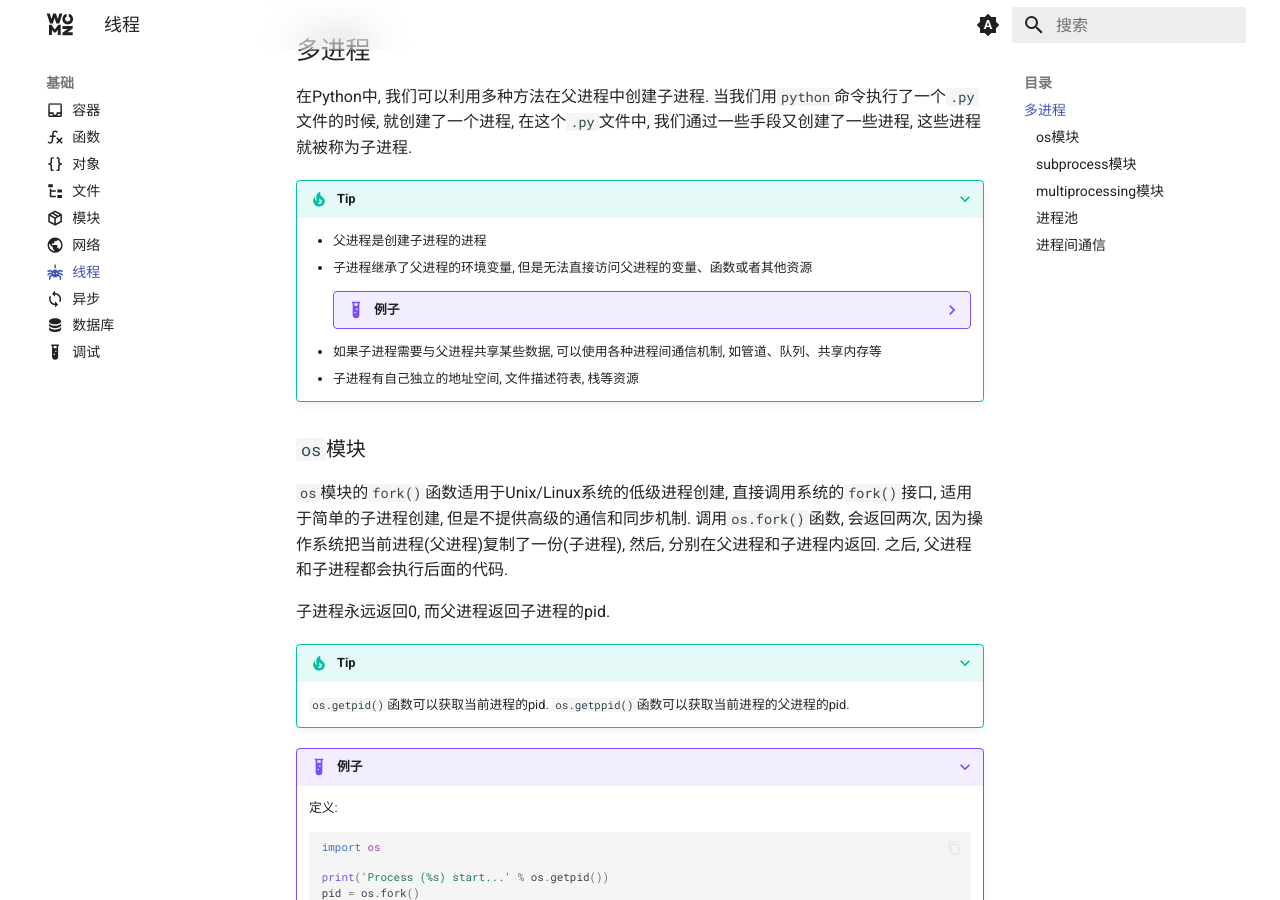
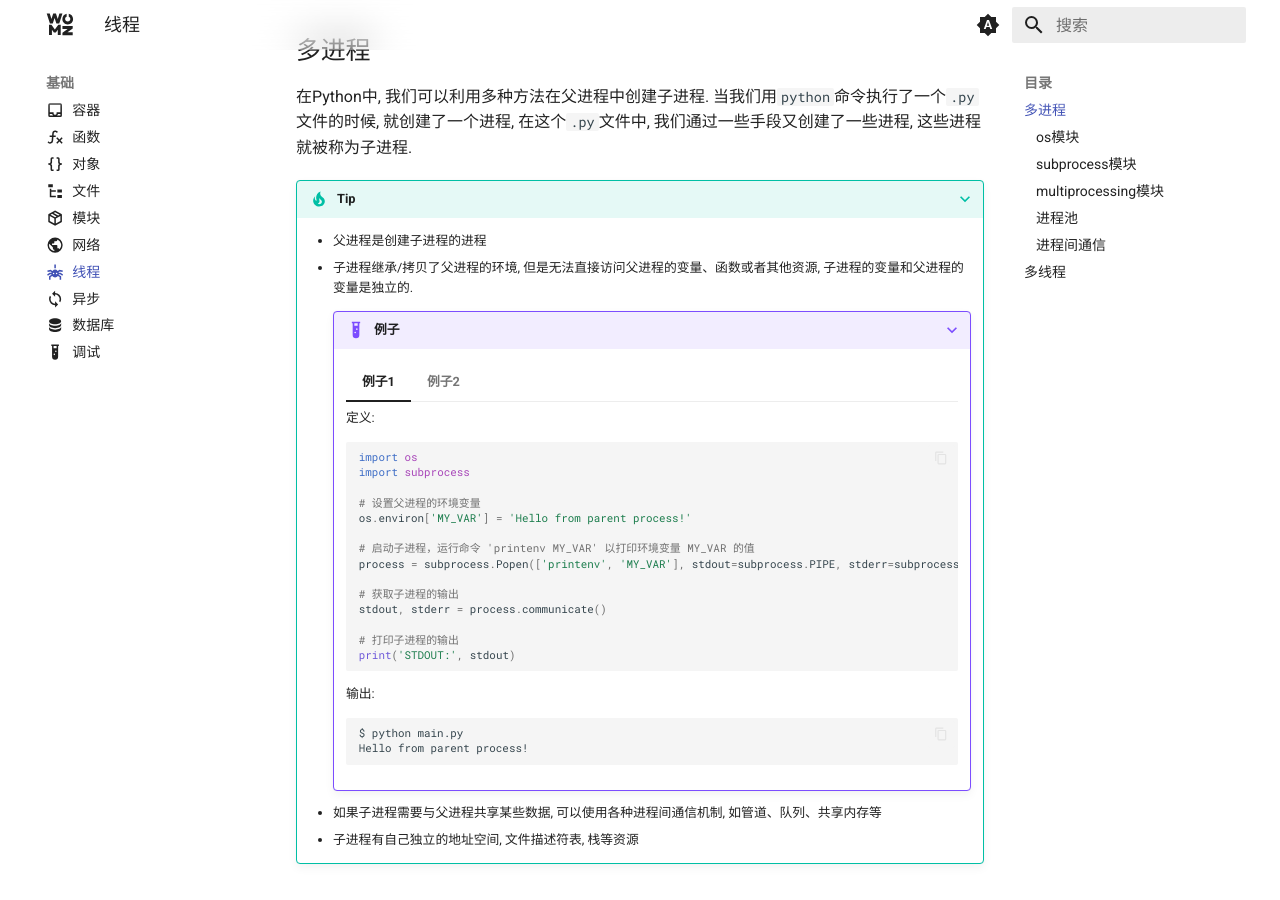
Before and after one commit to sigmax01/py, an MkDocs documentation site: the page built from docs/基础/线程.md, in a window 1280 px wide and 900 px high, scrolled down 198 px. Built offline with MkDocs 1.6.1 and Material for MkDocs 9.7.7, drawn with Linux system fonts in a browser that asks for light colours; comment, search, counter and statistics services are not loaded; some of the changed text lies outside the part shown.

Commit message:
`docs: Update module documentation for improving subprocess and multiprocessing examples`

````diff
--- a/docs/基础/线程.md
+++ b/docs/基础/线程.md
@@ -11,35 +11,66 @@
 ???+ tip "Tip"
 
     - 父进程是创建子进程的进程
-    - 子进程继承了父进程的环境变量, 但是无法直接访问父进程的变量、函数或者其他资源
+    - 子进程继承/拷贝了父进程的环境, 但是无法直接访问父进程的变量、函数或者其他资源, 子进程的变量和父进程的变量是独立的.
 
-        ??? example "例子"
+        ???+ example "例子"
 
-            定义:
+            === "例子1"
 
-            ```py
-            import os
-            import subprocess
+                定义:
 
-            # 设置父进程的环境变量
-            os.environ['MY_VAR'] = 'Hello from parent process!'
+                ```py
+                import os
+                import subprocess
 
-            # 启动子进程，运行命令 'printenv MY_VAR' 以打印环境变量 MY_VAR 的值
-            process = subprocess.Popen(['printenv', 'MY_VAR'], stdout=subprocess.PIPE, stderr=subprocess.PIPE, text=True)
+                # 设置父进程的环境变量
+                os.environ['MY_VAR'] = 'Hello from parent process!'
 
-            # 获取子进程的输出
-            stdout, stderr = process.communicate()
+                # 启动子进程，运行命令 'printenv MY_VAR' 以打印环境变量 MY_VAR 的值
+                process = subprocess.Popen(['printenv', 'MY_VAR'], stdout=subprocess.PIPE, stderr=subprocess.PIPE, text=True)
 
-            # 打印子进程的输出
-            print('STDOUT:', stdout)
-            ```
+                # 获取子进程的输出
+                stdout, stderr = process.communicate()
 
-            输出:
+                # 打印子进程的输出
+                print('STDOUT:', stdout)
+                ```
 
-            ```
-            $ python main.py
-            Hello from parent process!
-            ```
+                输出:
+
+                ```
+                $ python main.py
+                Hello from parent process!
+                ```
+
+            === "例子2"
+
+                定义:
+
+                ```py
+                import multiprocessing
+
+                def worker():
+                    global counter
+                    counter += 1
+                    print(f'Worker counter: {counter}')
+
+                if __name__ == "__main__":
+                    counter = 0
+                    process = multiprocessing.Process(target=worker)
+                    process.start()
+                    process.join()
+                    print(f'Main process counter: {counter}')
+                ```
+
+                输出:
+
+                ```
+                Worker counter: 1
+                Main process counter: 0
+                ```
+
+                `worker()`函数中的`counter`变量是从父进程那边继承/拷贝过来的变量, 加`global`的原因是这个是个函数, 如果不加`global`, `counter`就是局部变量, 如果加了`global`, 那么`counter`就和子进程环境中的那个从父进程拷贝过来的`counter`是同一个`counter`.
 
     - 如果子进程需要与父进程共享某些数据, 可以使用各种进程间通信机制, 如管道、队列、共享内存等
     - 子进程有自己独立的地址空间, 文件描述符表, 栈等资源
@@ -314,4 +345,9 @@
 
     上述的例子中, 一个子进程用于向队列里面写数据, 另一个子进程用于由队列里面读数据.
 
+## 多线程
+
+
+
 [^1]: 多进程. (n.d.). Retrieved June 16, 2024, from https://www.liaoxuefeng.com/wiki/1016959663602400/1017628290184064
+[^2]: 多线程. (n.d.). Retrieved June 17, 2024, from https://www.liaoxuefeng.com/wiki/1016959663602400/1017629247922688
````
